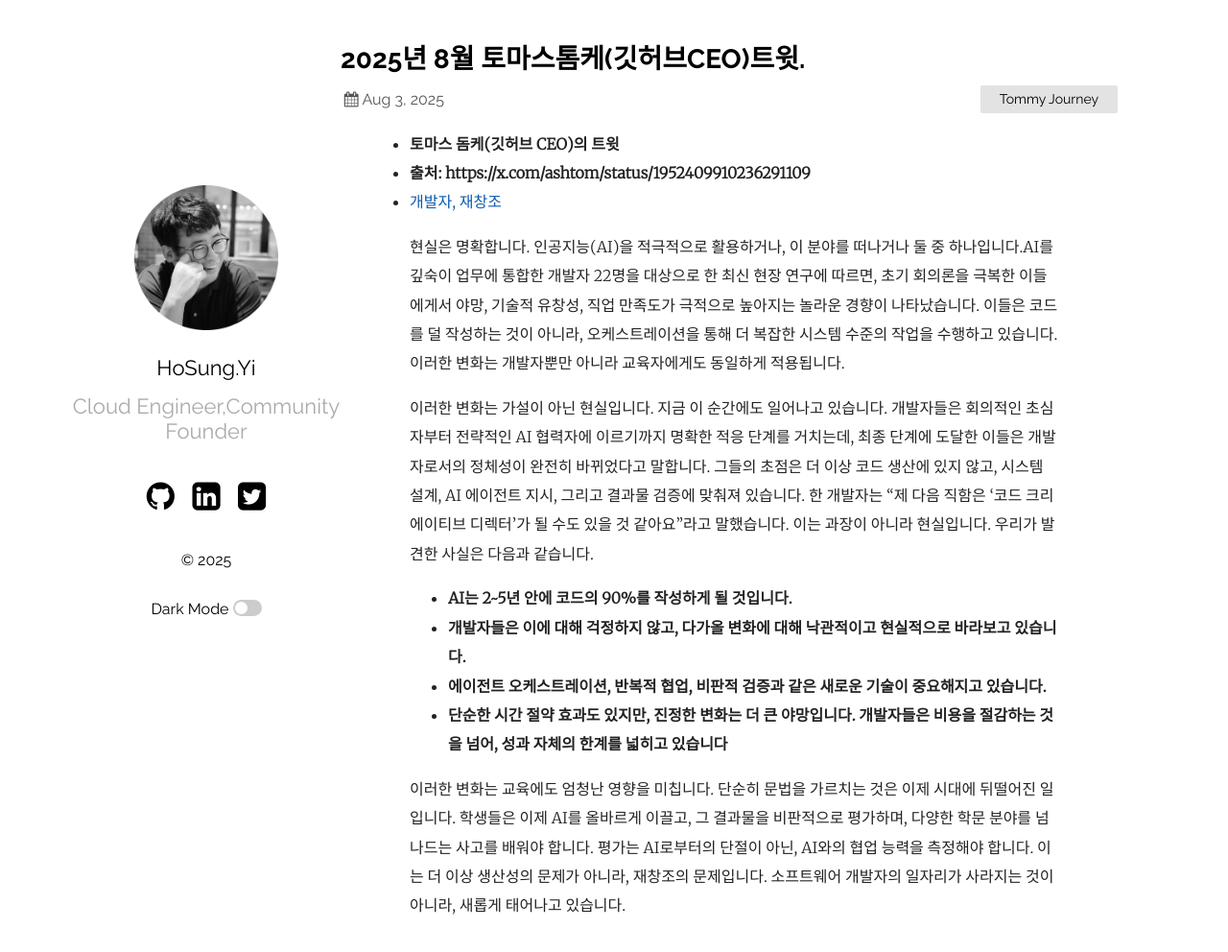
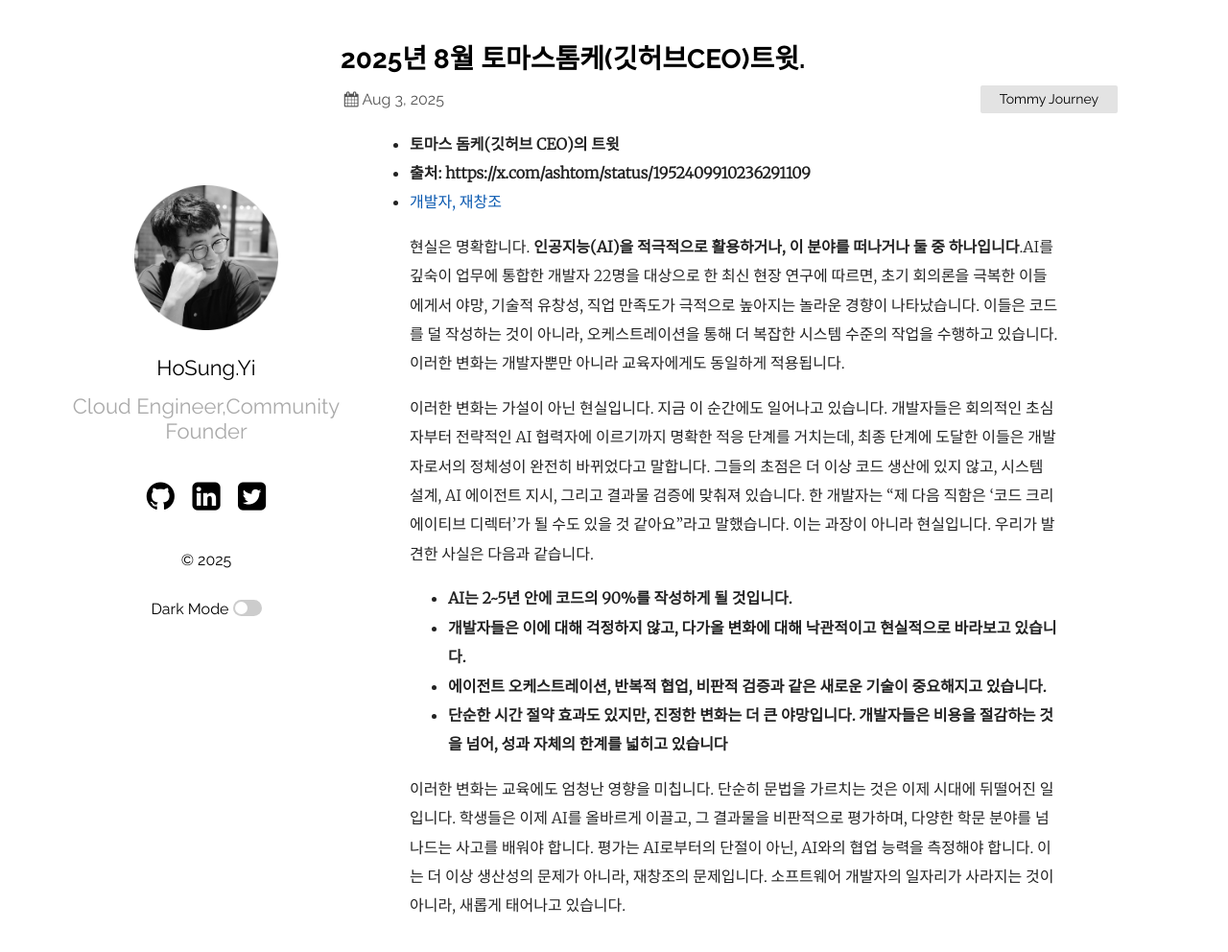
Before and after one commit to hslee77/hslee77.github.io, a Jekyll site: the page built from wiki/memo/2025-08-07-AIliter.md, in a window 1280 px wide and 1004 px high. Shown: the top 992 px of the window at 96% size. Built offline with Jekyll 4.4.1, drawn with Linux system fonts in a browser that asks for light colours.

Commit message:
Journey update v2.3

```diff
--- a/wiki/memo/2025-08-07-AIliter.md
+++ b/wiki/memo/2025-08-07-AIliter.md
@@ -10,10 +10,9 @@ categories: [Tommy Journey]
 - [개발자, 재창조](https://ashtom.github.io/developers-reinvented)
 
 
->현실은 명확합니다. 인공지능(AI)을 적극적으로 활용하거나, 이 분야를 떠나거나 둘 중 하나입니다.AI를 깊숙이 업무에 통합한 개발자 22명을 대상으로 한 최신 현장 연구에 따르면, 초기 회의론을 극복한 이들에게서 야망, 기술적 유창성, 직업 만족도가 극적으로 높아지는 놀라운 경향이 나타났습니다. 이들은 코드를 덜 작성하는 것이 아니라, 오케스트레이션을 통해 더 복잡한 시스템 수준의 작업을 수행하고 있습니다. 이러한 변화는 개발자뿐만 아니라 교육자에게도 동일하게 적용됩니다.
+>현실은 명확합니다. **인공지능(AI)을 적극적으로 활용하거나, 이 분야를 떠나거나 둘 중 하나입니다**.AI를 깊숙이 업무에 통합한 개발자 22명을 대상으로 한 최신 현장 연구에 따르면, 초기 회의론을 극복한 이들에게서 야망, 기술적 유창성, 직업 만족도가 극적으로 높아지는 놀라운 경향이 나타났습니다. 이들은 코드를 덜 작성하는 것이 아니라, 오케스트레이션을 통해 더 복잡한 시스템 수준의 작업을 수행하고 있습니다. 이러한 변화는 개발자뿐만 아니라 교육자에게도 동일하게 적용됩니다.
 
 >이러한 변화는 가설이 아닌 현실입니다. 지금 이 순간에도 일어나고 있습니다. 개발자들은 회의적인 초심자부터 전략적인 AI 협력자에 이르기까지 명확한 적응 단계를 거치는데, 최종 단계에 도달한 이들은 개발자로서의 정체성이 완전히 바뀌었다고 말합니다. 그들의 초점은 더 이상 코드 생산에 있지 않고, 시스템 설계, AI 에이전트 지시, 그리고 결과물 검증에 맞춰져 있습니다. 한 개발자는 “제 다음 직함은 '코드 크리에이티브 디렉터'가 될 수도 있을 것 같아요”라고 말했습니다. 이는 과장이 아니라 현실입니다. 우리가 발견한 사실은 다음과 같습니다.
-
 
 > - **AI는 2~5년 안에 코드의 90%를 작성하게 될 것입니다.**
 > - **개발자들은 이에 대해 걱정하지 않고, 다가올 변화에 대해 낙관적이고 현실적으로 바라보고 있습니다.**
```
